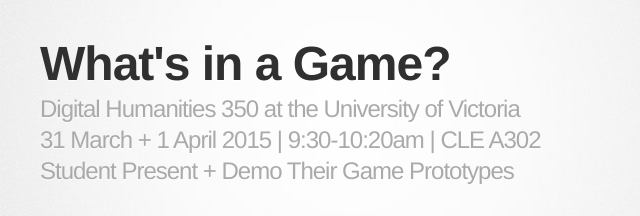
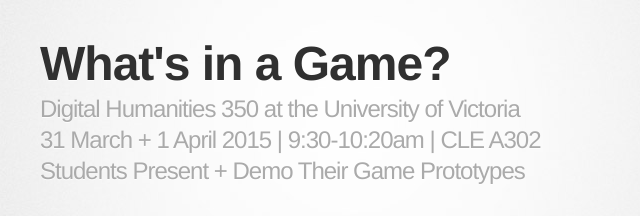
Before and after one commit to jentery/350talks, a plain HTML site: page index.html in a window 1280 px wide. Shown: the top 216 px of the page, 290-930 px from the left. Drawn offline with Linux system fonts and the light colour scheme; a web font is replaced by a local one.

Commit message:
Update index.html

```diff
--- a/index.html
+++ b/index.html
@@ -21,7 +21,7 @@
           <h1>What's in a Game?</h1>
           <h2>Digital Humanities 350 at the University of Victoria<br>
 31 March + 1 April 2015 | 9:30-10:20am | CLE A302<br>
-Student Present + Demo Their Game Prototypes</h2>
+Students Present + Demo Their Game Prototypes</h2>
         </header>
 
         <section id="main_content">
```
